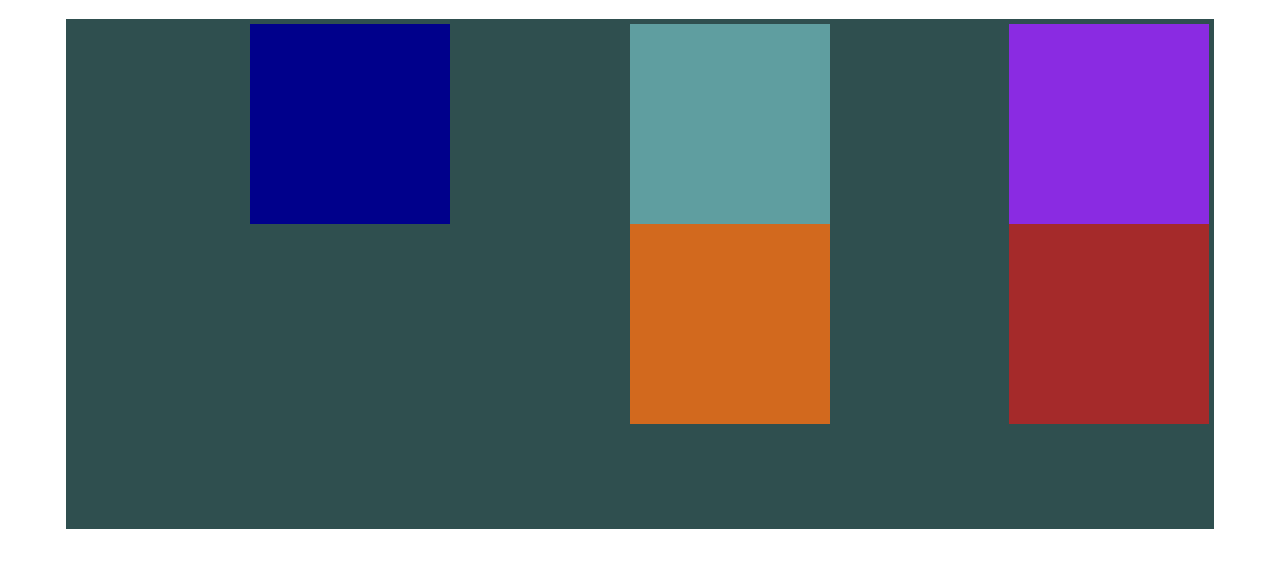
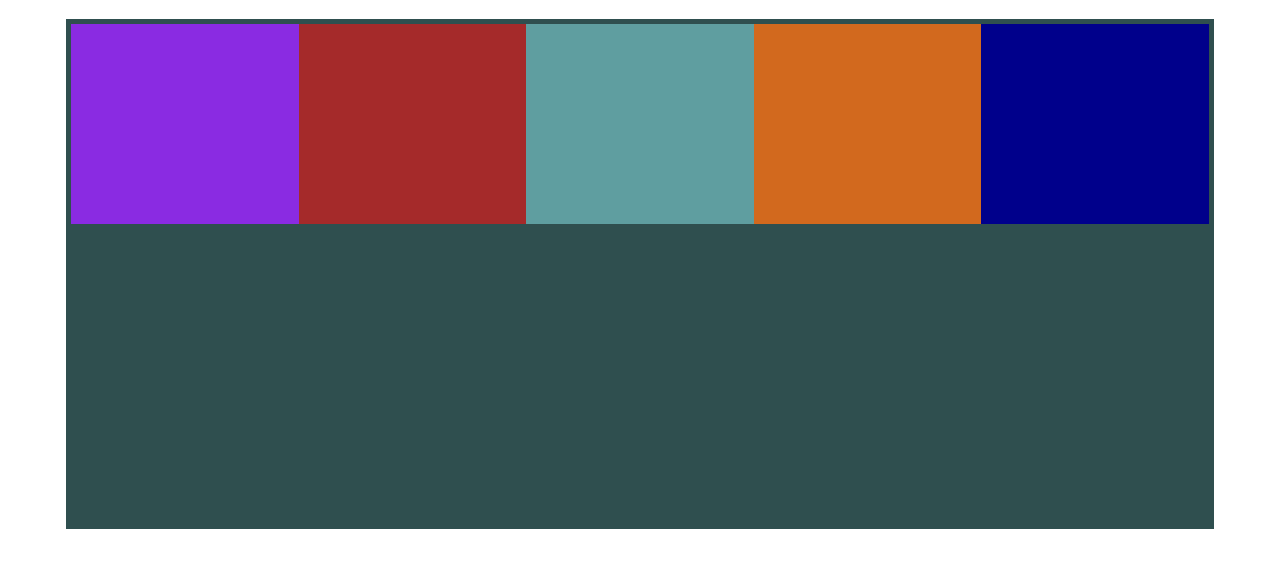
Before and after one commit to ADGWarnasooriya/Web-Udemy-CSS, a plain HTML site: page Flexbox_starter.html in a window 1280 px wide. Shown: the part 67-634 px from the top of the page. Drawn offline with Linux system fonts and the light colour scheme.

Commit message:
flex-wrap: nowrap;

```diff
--- a/Flexbox_starter.css
+++ b/Flexbox_starter.css
@@ -13,12 +13,12 @@ h1 {
 	margin: 0 auto;
 	border: 5px solid darkslategray;
 	display: flex;
-	flex-direction: column;
+	flex-direction: row;
 	justify-content: start;
-	flex-wrap: wrap-reverse;
+	flex-wrap: nowrap;
 }
 
 #container div {
-	width: 200px;
+	width: 600px;
 	height: 200px;
 }
```
